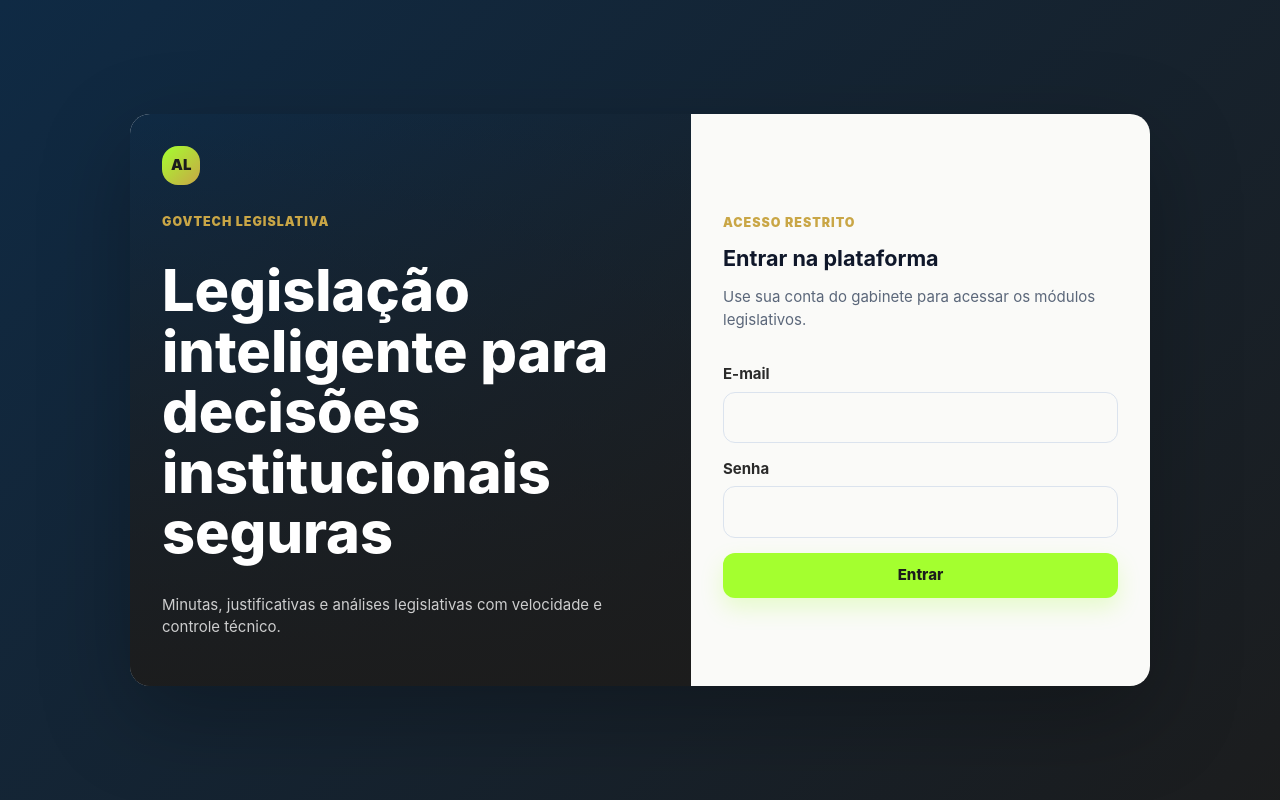
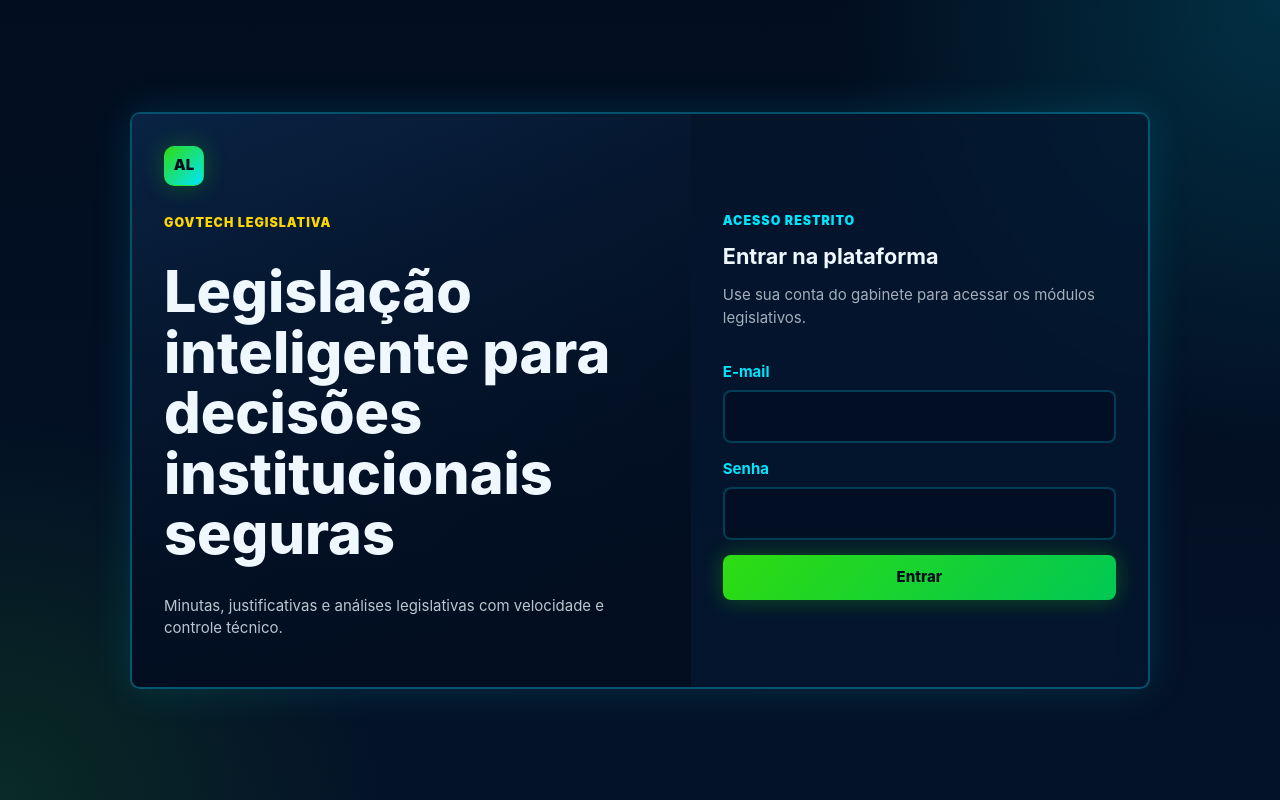
Before and after one commit to lindomar1963/amygo-legislativo, a Next.js app: page /login in a window 1280 px wide. Built offline with nearby package versions, Linux system fonts and the light colour scheme; no server answers.

Commit message:
Apply dark glass institutional theme

```diff
--- a/src/app/(auth)/login/page.tsx
+++ b/src/app/(auth)/login/page.tsx
@@ -6,11 +6,11 @@ export default function LoginPage() {
       <div className="login-panel">
         <section className="login-hero">
           <div className="brand-mark">AL</div>
-          <p className="eyebrow" style={{ color: '#c9a646' }}>
+          <p className="eyebrow" style={{ color: 'var(--gold)' }}>
             Govtech legislativa
           </p>
           <h1>Legislação inteligente para decisões institucionais seguras</h1>
-          <p style={{ maxWidth: 520, color: 'rgba(255,255,255,0.78)' }}>
+          <p style={{ maxWidth: 520, color: 'rgba(240,248,255,0.78)' }}>
             Minutas, justificativas e análises legislativas com velocidade e controle técnico.
           </p>
         </section>
--- a/src/app/globals.css
+++ b/src/app/globals.css
@@ -1,33 +1,37 @@
 :root {
-  color-scheme: light;
-  --color-primary: #a4ff2f;
-  --color-primary-hover: #8be000;
-  --color-sidebar: #1c1c1c;
-  --color-sidebar-hover: #2a2a2a;
-  --color-gold-border: #c9a646;
-  --color-background-soft: #fafaf8;
-  --color-header: #0f2a44;
-  --primary-bg: var(--color-header);
-  --secondary-bg: var(--color-sidebar-hover);
-  --accent-blue: var(--color-header);
-  --graphite: var(--color-sidebar);
-  --graphite-light: #374151;
-  --primary-action: var(--color-primary);
-  --primary-action-dark: var(--color-primary-hover);
-  --highlight: var(--color-gold-border);
-  --yellow-highlight: var(--color-primary);
-  --surface: var(--color-background-soft);
-  --text: #0f172a;
-  --muted: #5b677a;
-  --card: var(--color-background-soft);
-  --border: #dbe3ee;
-  --danger: #b42318;
-  --success: #16a34a;
-  --shadow-sm: 0 8px 24px rgba(0, 0, 0, 0.12);
-  --shadow-md: 0 18px 45px rgba(0, 0, 0, 0.2);
-  --radius-sm: 0.75rem;
-  --radius-md: 1rem;
-  --radius-lg: 1rem;
+  color-scheme: dark;
+  --navy: #020d1f;
+  --navy2: #041228;
+  --blue-mid: #0a2547;
+  --blue-accent: #1565c0;
+  --cyan: #00e5ff;
+  --green: #2edc10;
+  --green2: #1ab800;
+  --gold: #ffd600;
+  --white: #f0f8ff;
+  --glass: rgba(0, 229, 255, 0.06);
+  --border: rgba(0, 229, 255, 0.18);
+  --border-strong: rgba(0, 229, 255, 0.28);
+  --danger: #ef4444;
+  --success: var(--green);
+  --text: var(--white);
+  --muted: rgba(240, 248, 255, 0.68);
+  --card: rgba(10, 37, 71, 0.6);
+  --surface: rgba(10, 37, 71, 0.55);
+  --primary-bg: var(--navy);
+  --secondary-bg: var(--navy2);
+  --accent-blue: var(--blue-accent);
+  --highlight: var(--gold);
+  --primary-action: var(--green);
+  --primary-action-dark: var(--green2);
+  --graphite: #07182d;
+  --graphite-light: #132b47;
+  --yellow-highlight: var(--gold);
+  --shadow-sm: 0 0 24px rgba(0, 229, 255, 0.08);
+  --shadow-md: 0 0 42px rgba(0, 229, 255, 0.14);
+  --radius-sm: 8px;
+  --radius-md: 10px;
+  --radius-lg: 10px;
   --sidebar-width: 264px;
 }
 
@@ -42,8 +46,8 @@ html {
 body {
   margin: 0;
   min-height: 100%;
-  background: linear-gradient(160deg, var(--color-header) 0%, var(--color-sidebar) 100%);
-  color: var(--text);
+  background: linear-gradient(180deg, var(--navy) 0%, var(--navy2) 100%);
+  color: var(--white);
   font-family: Inter, "Source Sans 3", system-ui, -apple-system, BlinkMacSystemFont, "Segoe UI", sans-serif;
   font-size: 15px;
   line-height: 1.5;
@@ -55,10 +59,11 @@ a {
 }
 
 a:hover {
-  color: var(--highlight);
+  color: var(--cyan);
 }
 
 main {
+  min-height: 100vh;
   padding: 2.25rem;
 }
 
@@ -71,7 +76,8 @@ p {
 
 h1 {
   margin: 0;
-  font-size: clamp(2rem, 4vw, 2.75rem);
+  color: var(--white);
+  font-size: clamp(2rem, 4vw, 2.85rem);
   font-weight: 800;
   line-height: 1.05;
   letter-spacing: 0;
@@ -79,12 +85,14 @@ h1 {
 
 h2 {
   margin: 0;
+  color: var(--white);
   font-size: 1.35rem;
   line-height: 1.2;
 }
 
 h3 {
   margin: 0;
+  color: var(--white);
   font-size: 1rem;
   line-height: 1.25;
 }
@@ -92,38 +100,44 @@ h3 {
 label {
   display: block;
   margin-bottom: 0.4rem;
-  color: var(--secondary-bg);
+  color: var(--cyan);
   font-weight: 700;
 }
 
 table {
   width: 100%;
   border-collapse: collapse;
+  overflow: hidden;
+  color: var(--white);
+  background: rgba(2, 13, 31, 0.36);
+  border: 2px solid var(--border);
+  border-radius: var(--radius-md);
 }
 
 th {
-  padding: 0.8rem 0.75rem;
-  color: var(--secondary-bg);
+  padding: 0.85rem 0.75rem;
+  color: var(--cyan);
   font-size: 0.78rem;
   letter-spacing: 0.02em;
   text-transform: uppercase;
-  background: #f1f5f9;
+  background: rgba(0, 229, 255, 0.08);
   border-bottom: 1px solid var(--border);
 }
 
 td {
-  padding: 0.85rem 0.75rem;
+  padding: 0.9rem 0.75rem;
   border-bottom: 1px solid var(--border);
 }
 
 tbody tr:hover {
-  background: var(--surface);
+  background: rgba(0, 229, 255, 0.05);
 }
 
 .app-shell {
   display: grid;
   grid-template-columns: var(--sidebar-width) minmax(0, 1fr);
   min-height: 100vh;
+  background: linear-gradient(180deg, var(--navy) 0%, var(--navy2) 100%);
 }
 
 .sidebar {
@@ -134,37 +148,41 @@ tbody tr:hover {
   flex-direction: column;
   gap: 2rem;
   padding: 1.4rem 1rem;
-  color: rgba(255, 255, 255, 0.9);
-  background: var(--color-sidebar);
-  box-shadow: 12px 0 30px rgba(0, 0, 0, 0.26);
+  color: rgba(240, 248, 255, 0.85);
+  background: var(--navy);
+  border-right: 1px solid var(--border);
+  box-shadow: 12px 0 30px rgba(0, 0, 0, 0.35);
 }
 
 .brand {
   display: grid;
   gap: 0.4rem;
   padding: 0.5rem 0.45rem 1rem;
-  border-bottom: 1px solid rgba(255, 255, 255, 0.12);
+  border-bottom: 1px solid var(--border);
 }
 
 .brand-mark {
   display: grid;
   place-items: center;
-  width: 2.4rem;
-  height: 2.4rem;
-  color: var(--color-sidebar);
+  width: 2.5rem;
+  height: 2.5rem;
+  color: var(--navy);
   font-weight: 900;
-  background: linear-gradient(135deg, var(--color-primary), var(--highlight));
+  background: linear-gradient(135deg, var(--green), var(--cyan));
+  border: 1px solid rgba(46, 220, 16, 0.45);
   border-radius: var(--radius-md);
+  box-shadow: 0 0 24px rgba(46, 220, 16, 0.28);
 }
 
 .brand-title {
+  color: var(--white);
   font-size: 1.35rem;
   font-weight: 900;
   line-height: 1.05;
 }
 
 .brand-subtitle {
-  color: rgba(255, 255, 255, 0.62);
+  color: rgba(240, 248, 255, 0.62);
   font-size: 0.78rem;
   font-weight: 700;
   text-transform: uppercase;
@@ -182,34 +200,37 @@ tbody tr:hover {
   gap: 0.7rem;
   min-height: 2.75rem;
   padding: 0.7rem 0.85rem;
-  color: rgba(255, 255, 255, 0.82);
+  color: rgba(240, 248, 255, 0.85);
   border-radius: var(--radius-md);
   transition:
     background 160ms ease,
     color 160ms ease,
-    transform 160ms ease;
+    transform 160ms ease,
+    box-shadow 160ms ease;
 }
 
 .sidebar-link:hover {
-  color: #ffffff;
-  background: var(--color-sidebar-hover);
+  color: var(--cyan);
+  background: rgba(0, 229, 255, 0.08);
   transform: translateX(2px);
 }
 
 .sidebar-link[aria-current="page"] {
-  color: #ffffff;
-  background: var(--color-sidebar-hover);
+  color: var(--white);
+  background: rgba(0, 229, 255, 0.1);
+  box-shadow: inset 0 0 0 1px rgba(0, 229, 255, 0.12);
 }
 
 .sidebar-link[aria-current="page"]::before {
   content: "";
   position: absolute;
-  left: 0.25rem;
-  top: 0.55rem;
-  bottom: 0.55rem;
-  width: 3px;
+  left: 0.2rem;
+  top: 0.5rem;
+  bottom: 0.5rem;
+  width: 4px;
   border-radius: 999px;
-  background: var(--highlight);
+  background: var(--green);
+  box-shadow: 0 0 18px rgba(46, 220, 16, 0.45);
 }
 
 .nav-icon {
@@ -217,11 +238,11 @@ tbody tr:hover {
   place-items: center;
   width: 1.65rem;
   height: 1.65rem;
-  color: rgba(255, 255, 255, 0.92);
+  color: var(--cyan);
   font-size: 0.75rem;
   font-weight: 900;
-  background: rgba(255, 255, 255, 0.12);
-  border: 1px solid rgba(255, 255, 255, 0.12);
+  background: rgba(0, 229, 255, 0.08);
+  border: 1px solid var(--border);
   border-radius: 0.45rem;
 }
 
@@ -232,8 +253,9 @@ tbody tr:hover {
 .content-shell {
   min-width: 0;
   background:
-    radial-gradient(circle at top right, rgba(164, 255, 47, 0.16), transparent 24rem),
-    linear-gradient(160deg, var(--color-header) 0%, var(--color-sidebar) 100%);
+    radial-gradient(circle at top right, rgba(0, 229, 255, 0.12), transparent 28rem),
+    radial-gradient(circle at 30% 10%, rgba(46, 220, 16, 0.08), transparent 24rem),
+    linear-gradient(180deg, var(--navy) 0%, var(--navy2) 100%);
 }
 
 .page {
@@ -245,18 +267,18 @@ tbody tr:hover {
 .page-header {
   display: grid;
   gap: 0.6rem;
-  padding: 0.25rem 0 0.85rem;
+  padding: 0.25rem 0 0.9rem;
 }
 
 .page > .page-header {
-  color: #ffffff;
+  color: var(--white);
 }
 
 .page > .page-header h1 {
   position: relative;
   width: fit-content;
   padding-bottom: 0.75rem;
-  color: #ffffff;
+  color: var(--white);
 }
 
 .page > .page-header h1::after {
@@ -264,18 +286,19 @@ tbody tr:hover {
   position: absolute;
   left: 0;
   bottom: 0;
-  width: 5.5rem;
+  width: 6.5rem;
   height: 3px;
   border-radius: 999px;
-  background: var(--highlight);
+  background: linear-gradient(90deg, var(--green), var(--cyan));
+  box-shadow: 0 0 18px rgba(0, 229, 255, 0.26);
 }
 
 .page > .page-header .muted {
-  color: rgba(255, 255, 255, 0.72);
+  color: rgba(240, 248, 255, 0.72);
 }
 
 .eyebrow {
-  color: var(--highlight);
+  color: var(--cyan);
   font-size: 0.78rem;
   font-weight: 900;
   letter-spacing: 0.08em;
@@ -285,19 +308,22 @@ tbody tr:hover {
 .card {
   position: relative;
   overflow: hidden;
+  color: var(--white);
   background: var(--card);
-  border: 1px solid var(--border);
+  border: 2px solid var(--border-strong);
+  border-top: 3px solid var(--gold);
   border-radius: var(--radius-lg);
   box-shadow: var(--shadow-sm);
   padding: 1.25rem;
+  backdrop-filter: blur(12px);
 }
 
 .card::before {
   content: "";
   position: absolute;
   inset: 0 0 auto;
-  height: 3px;
-  background: var(--highlight);
+  height: 1px;
+  background: linear-gradient(90deg, transparent, rgba(0, 229, 255, 0.55), transparent);
 }
 
 .card-elevated {
@@ -323,54 +349,57 @@ tbody tr:hover {
 .stat-card {
   position: relative;
   overflow: hidden;
-  min-height: 9rem;
+  min-height: 10rem;
 }
 
 .stat-card::before {
-  height: 0.32rem;
+  height: 3px;
+  background: linear-gradient(90deg, var(--green), var(--cyan));
 }
 
 .stat-gabinetes::before {
-  background: var(--secondary-bg);
+  background: var(--blue-accent);
 }
 
 .stat-projetos::before {
-  background: var(--primary-action);
+  background: linear-gradient(90deg, var(--green), var(--cyan));
 }
 
 .stat-comentarios::before {
-  background: var(--highlight);
+  background: var(--gold);
 }
 
 .stat-icon {
   display: grid;
   place-items: center;
-  width: 3rem;
-  height: 3rem;
+  width: 3.1rem;
+  height: 3.1rem;
   margin-bottom: 0.85rem;
-  color: #ffffff;
+  color: var(--cyan);
   font-size: 1.25rem;
   font-weight: 900;
-  background: linear-gradient(135deg, var(--color-header), var(--color-sidebar));
+  background: rgba(0, 229, 255, 0.08);
+  border: 1px solid var(--border);
   border-radius: 1rem;
-  box-shadow: 0 12px 28px rgba(6, 26, 47, 0.22);
+  box-shadow: 0 0 22px rgba(0, 229, 255, 0.18);
 }
 
 .stat-projetos .stat-icon {
-  background: linear-gradient(135deg, var(--primary-action), var(--primary-action-dark));
-  color: var(--color-sidebar);
+  color: var(--navy);
+  background: linear-gradient(135deg, var(--green), var(--cyan));
 }
 
 .stat-comentarios .stat-icon {
-  color: var(--color-sidebar);
-  background: linear-gradient(135deg, var(--highlight), var(--yellow-highlight));
+  color: var(--navy);
+  background: linear-gradient(135deg, var(--gold), var(--cyan));
 }
 
 .stat-value {
   margin: 1rem 0 0;
-  color: var(--primary-bg);
-  font-size: 2.35rem;
+  color: var(--green);
+  font-size: 2.55rem;
   font-weight: 900;
+  text-shadow: 0 0 20px rgba(46, 220, 16, 0.28);
 }
 
 .button {
@@ -381,12 +410,12 @@ tbody tr:hover {
   border: 0;
   border-radius: var(--radius-sm);
   padding: 0.72rem 1rem;
-  background: var(--primary-action);
-  color: var(--color-sidebar);
+  background: linear-gradient(135deg, var(--green) 0%, #00c853 100%);
+  color: var(--navy);
   cursor: pointer;
   font: inherit;
   font-weight: 800;
-  box-shadow: 0 10px 22px rgba(164, 255, 47, 0.22);
+  box-shadow: 0 0 22px rgba(46, 220, 16, 0.32);
   transition:
     transform 160ms ease,
     box-shadow 160ms ease,
@@ -394,52 +423,53 @@ tbody tr:hover {
 }
 
 .button:hover {
-  color: var(--color-sidebar);
-  background: var(--primary-action-dark);
-  transform: translateY(-1px);
-  box-shadow: 0 14px 32px rgba(164, 255, 47, 0.28);
+  color: var(--navy);
+  transform: translateY(-2px);
+  box-shadow: 0 0 36px rgba(46, 220, 16, 0.5);
 }
 
 .button:disabled,
 .button[aria-disabled="true"] {
   cursor: not-allowed;
-  opacity: 0.62;
+  opacity: 0.58;
   transform: none;
   box-shadow: none;
 }
 
 .button-secondary {
-  background: var(--accent-blue);
-  color: #ffffff;
-  box-shadow: 0 8px 18px rgba(10, 77, 143, 0.18);
+  color: var(--cyan);
+  background: var(--glass);
+  border: 1px solid var(--cyan);
+  box-shadow: 0 0 18px rgba(0, 229, 255, 0.12);
 }
 
 .button-secondary:hover {
-  background: var(--color-sidebar-hover);
-  color: #ffffff;
+  color: var(--white);
+  background: rgba(0, 229, 255, 0.12);
+  box-shadow: 0 0 28px rgba(0, 229, 255, 0.22);
 }
 
 .button-danger {
-  background: var(--danger);
-  color: #ffffff;
-  box-shadow: 0 8px 18px rgba(180, 35, 24, 0.14);
+  color: var(--white);
+  background: rgba(239, 68, 68, 0.78);
+  box-shadow: 0 0 18px rgba(239, 68, 68, 0.18);
 }
 
 .button-success {
-  background: var(--success);
-  color: #ffffff;
+  color: var(--navy);
+  background: linear-gradient(135deg, var(--green), var(--green2));
 }
 
 .input,
 .select,
 .textarea {
   width: 100%;
-  border: 1px solid var(--border);
-  border-radius: 12px;
   min-height: 3rem;
+  border: 2px solid rgba(0, 229, 255, 0.22);
+  border-radius: 8px;
   padding: 0.85rem 0.95rem;
-  background: var(--card);
-  color: var(--text);
+  background: rgba(2, 13, 31, 0.65);
+  color: var(--white);
   font: inherit;
   outline: none;
   transition:
@@ -456,13 +486,13 @@ tbody tr:hover {
 .input:focus,
 .select:focus,
 .textarea:focus {
-  border-color: var(--primary-action);
-  box-shadow: 0 0 0 3px rgba(164, 255, 47, 0.24);
+  border-color: var(--green);
+  box-shadow: 0 0 0 3px rgba(46, 220, 16, 0.22);
 }
 
 .input::placeholder,
 .textarea::placeholder {
-  color: #7b8798;
+  color: rgba(240, 248, 255, 0.45);
 }
 
 .form-row-2,
@@ -484,6 +514,13 @@ tbody tr:hover {
   font-size: 0.94rem;
 }
 
+.field-error {
+  color: #ff8a8a;
+  margin: 0.4rem 0 0;
+  font-size: 0.9rem;
+  font-weight: 700;
+}
+
 .list {
   display: grid;
   gap: 0.75rem;
@@ -503,10 +540,13 @@ tbody tr:hover {
   display: grid;
   gap: 0.7rem;
   padding: 1rem;
-  background: var(--card);
-  border: 1px solid var(--border);
+  color: var(--white);
+  background: rgba(10, 37, 71, 0.52);
+  border: 2px solid var(--border);
+  border-top: 3px solid var(--gold);
   border-radius: var(--radius-md);
-  box-shadow: 0 6px 16px rgba(15, 23, 42, 0.06);
+  box-shadow: var(--shadow-sm);
+  backdrop-filter: blur(12px);
   transition:
     transform 160ms ease,
     box-shadow 160ms ease,
@@ -517,13 +557,13 @@ tbody tr:hover {
   content: "";
   position: absolute;
   inset: 0 0 auto;
-  height: 3px;
-  background: var(--highlight);
+  height: 1px;
+  background: linear-gradient(90deg, transparent, var(--cyan), transparent);
 }
 
 .list-card:hover {
-  border-color: rgba(214, 168, 79, 0.62);
-  box-shadow: 0 14px 30px rgba(0, 0, 0, 0.12);
+  border-color: rgba(0, 229, 255, 0.5);
+  box-shadow: 0 0 34px rgba(0, 229, 255, 0.14);
   transform: translateY(-2px);
 }
 
@@ -533,6 +573,7 @@ tbody tr:hover {
   width: fit-content;
   min-height: 1.75rem;
   padding: 0.25rem 0.65rem;
+  border: 1px solid transparent;
   border-radius: 999px;
   font-size: 0.78rem;
   font-weight: 900;
@@ -540,30 +581,35 @@ tbody tr:hover {
 }
 
 .badge-draft {
-  color: #ffffff;
-  background: var(--graphite-light);
+  color: var(--white);
+  background: rgba(55, 65, 81, 0.75);
+  border-color: var(--border);
 }
 
 .badge-minuta-generated,
 .badge-analysis-generated {
-  color: #ffffff;
-  background: var(--accent-blue);
+  color: var(--white);
+  background: var(--blue-accent);
+  border-color: rgba(0, 229, 255, 0.18);
 }
 
 .badge-minuta-approved,
 .badge-minuta-validada {
-  color: var(--color-sidebar);
-  background: var(--primary-action);
+  color: var(--navy);
+  background: var(--green);
+  border-color: rgba(46, 220, 16, 0.45);
 }
 
 .badge-justificativa-generated {
-  color: var(--primary-bg);
-  background: var(--highlight);
+  color: var(--navy);
+  background: var(--gold);
+  border-color: rgba(255, 214, 0, 0.45);
 }
 
 .badge-docx-exported {
-  color: var(--color-sidebar);
-  background: var(--yellow-highlight);
+  color: var(--navy);
+  background: var(--cyan);
+  border-color: rgba(0, 229, 255, 0.45);
 }
 
 .workflow {
@@ -575,14 +621,18 @@ tbody tr:hover {
 .workflow-step {
   min-height: 4.3rem;
   padding: 0.8rem;
-  border: 1px solid var(--border);
+  color: var(--white);
+  background: rgba(10, 37, 71, 0.6);
+  border: 2px solid var(--border);
+  border-top: 3px solid var(--gold);
   border-radius: var(--radius-md);
-  background: var(--card);
-  box-shadow: 0 6px 16px rgba(15, 23, 42, 0.06);
+  box-shadow: var(--shadow-sm);
+  backdrop-filter: blur(12px);
 }
 
 .workflow-step strong {
   display: block;
+  color: var(--white);
   font-size: 0.86rem;
 }
 
@@ -592,32 +642,32 @@ tbody tr:hover {
 }
 
 .workflow-step.is-active {
-  border-color: var(--primary-action);
-  box-shadow: 0 0 0 3px rgba(164, 255, 47, 0.24);
+  border-color: rgba(46, 220, 16, 0.72);
+  box-shadow: 0 0 0 3px rgba(46, 220, 16, 0.22), 0 0 28px rgba(46, 220, 16, 0.18);
 }
 
 .notice {
   padding: 1rem;
+  color: var(--white);
+  background: rgba(10, 37, 71, 0.62);
+  border: 2px solid var(--border);
   border-radius: var(--radius-md);
-  border: 1px solid var(--border);
+  backdrop-filter: blur(12px);
 }
 
 .notice-success {
-  color: var(--success);
-  background: #ecfdf3;
-  border-color: #bbf7d0;
+  color: var(--green);
+  border-color: rgba(46, 220, 16, 0.34);
 }
 
 .notice-warning {
-  color: #92400e;
-  background: #fffbeb;
-  border-color: #fde68a;
+  color: var(--gold);
+  border-color: rgba(255, 214, 0, 0.34);
 }
 
 .notice-danger {
-  color: var(--danger);
-  background: #fef2f2;
-  border-color: #fecaca;
+  color: #ff8a8a;
+  border-color: rgba(239, 68, 68, 0.36);
 }
 
 .login-shell {
@@ -626,8 +676,9 @@ tbody tr:hover {
   place-items: center;
   padding: 2rem;
   background:
-    linear-gradient(135deg, rgba(15, 42, 68, 0.96), rgba(28, 28, 28, 0.96)),
-    var(--color-header);
+    radial-gradient(circle at top right, rgba(0, 229, 255, 0.16), transparent 28rem),
+    radial-gradient(circle at bottom left, rgba(46, 220, 16, 0.12), transparent 24rem),
+    linear-gradient(180deg, var(--navy) 0%, var(--navy2) 100%);
 }
 
 .login-panel {
@@ -635,9 +686,12 @@ tbody tr:hover {
   display: grid;
   grid-template-columns: minmax(0, 1.1fr) minmax(340px, 0.9fr);
   overflow: hidden;
-  background: var(--surface);
-  border-radius: 1.25rem;
-  box-shadow: 0 30px 90px rgba(0, 0, 0, 0.26);
+  color: var(--white);
+  background: rgba(10, 37, 71, 0.5);
+  border: 2px solid var(--border-strong);
+  border-radius: var(--radius-lg);
+  box-shadow: var(--shadow-md);
+  backdrop-filter: blur(12px);
 }
 
 .login-hero {
@@ -646,14 +700,15 @@ tbody tr:hover {
   gap: 1rem;
   min-height: 34rem;
   padding: 2rem;
-  color: #ffffff;
+  color: var(--white);
   background:
-    linear-gradient(180deg, rgba(15, 42, 68, 0.18), rgba(28, 28, 28, 0.92)),
-    linear-gradient(135deg, var(--color-header), var(--color-sidebar));
+    linear-gradient(180deg, rgba(2, 13, 31, 0.08), rgba(2, 13, 31, 0.92)),
+    linear-gradient(135deg, var(--blue-mid), var(--navy));
 }
 
 .login-hero h1 {
   max-width: 13ch;
+  color: var(--white);
   font-size: clamp(2.25rem, 4.5vw, 4rem);
 }
 
@@ -662,10 +717,11 @@ tbody tr:hover {
   align-content: center;
   gap: 1rem;
   padding: 2rem;
+  background: rgba(2, 13, 31, 0.35);
 }
 
 .section-link {
-  color: var(--accent-blue);
+  color: var(--cyan);
   font-weight: 800;
 }
 
--- a/src/components/gabinetes/gabinete-form.tsx
+++ b/src/components/gabinetes/gabinete-form.tsx
@@ -50,7 +50,7 @@ export function GabineteForm() {
           required
           aria-invalid={Boolean(state.fieldErrors?.nome)}
         />
-        {state.fieldErrors?.nome ? <p style={{ color: '#b91c1c' }}>{state.fieldErrors.nome[0]}</p> : null}
+        {state.fieldErrors?.nome ? <p className="field-error">{state.fieldErrors.nome[0]}</p> : null}
       </div>
 
       <div>
@@ -65,7 +65,7 @@ export function GabineteForm() {
           <option value="estadual">Estadual</option>
           <option value="federal">Federal</option>
         </select>
-        {state.fieldErrors?.esfera ? <p style={{ color: '#b91c1c' }}>{state.fieldErrors.esfera[0]}</p> : null}
+        {state.fieldErrors?.esfera ? <p className="field-error">{state.fieldErrors.esfera[0]}</p> : null}
       </div>
 
       <div>
@@ -77,7 +77,7 @@ export function GabineteForm() {
           aria-invalid={Boolean(state.fieldErrors?.orgao_casa_legislativa)}
         />
         {state.fieldErrors?.orgao_casa_legislativa ? (
-          <p style={{ color: '#b91c1c' }}>{state.fieldErrors.orgao_casa_legislativa[0]}</p>
+          <p className="field-error">{state.fieldErrors.orgao_casa_legislativa[0]}</p>
         ) : null}
       </div>
 
--- a/src/components/projetos/legislative-research-panel.tsx
+++ b/src/components/projetos/legislative-research-panel.tsx
@@ -90,7 +90,7 @@ export function LegislativeResearchPanel({ projeto, gabinete }: { projeto: Proje
         ))}
       </div>
 
-      <div className="notice" style={{ background: '#f8fafc' }}>
+      <div className="notice">
         <strong>Checklist de adaptação</strong>
         <ul style={{ marginBottom: 0 }}>
           <li>Confirmar se a matéria é de competência estadual, municipal ou federal.</li>
```
Also changed, not shown: src/components/projetos/projeto-form.tsx (+5 -5 lines).
